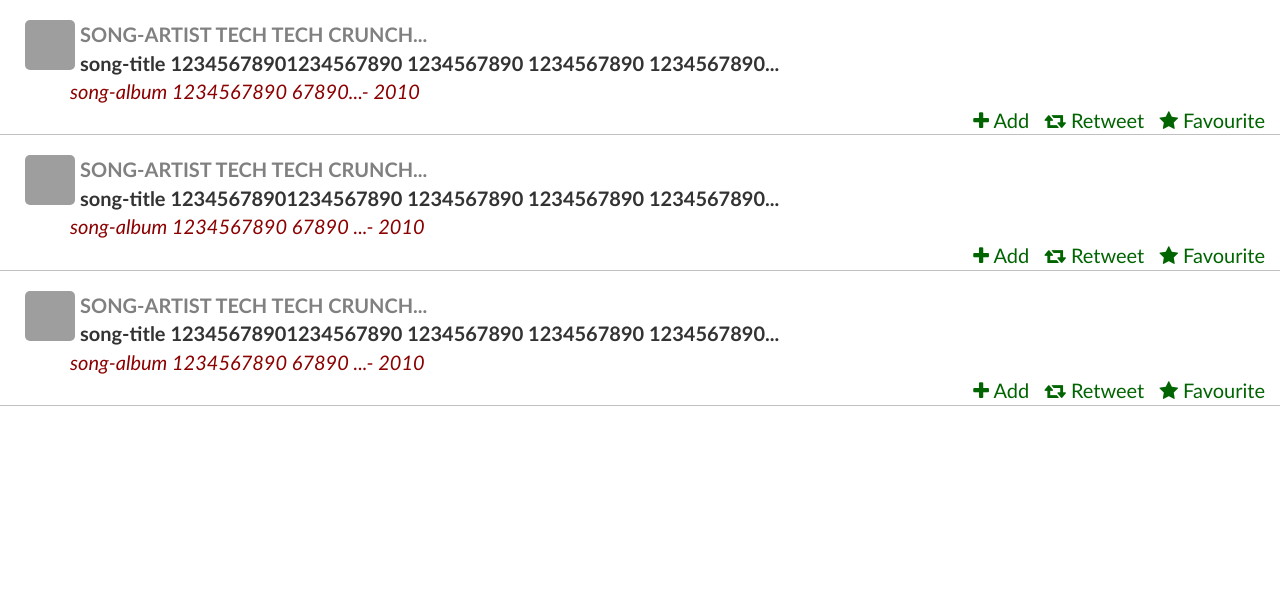
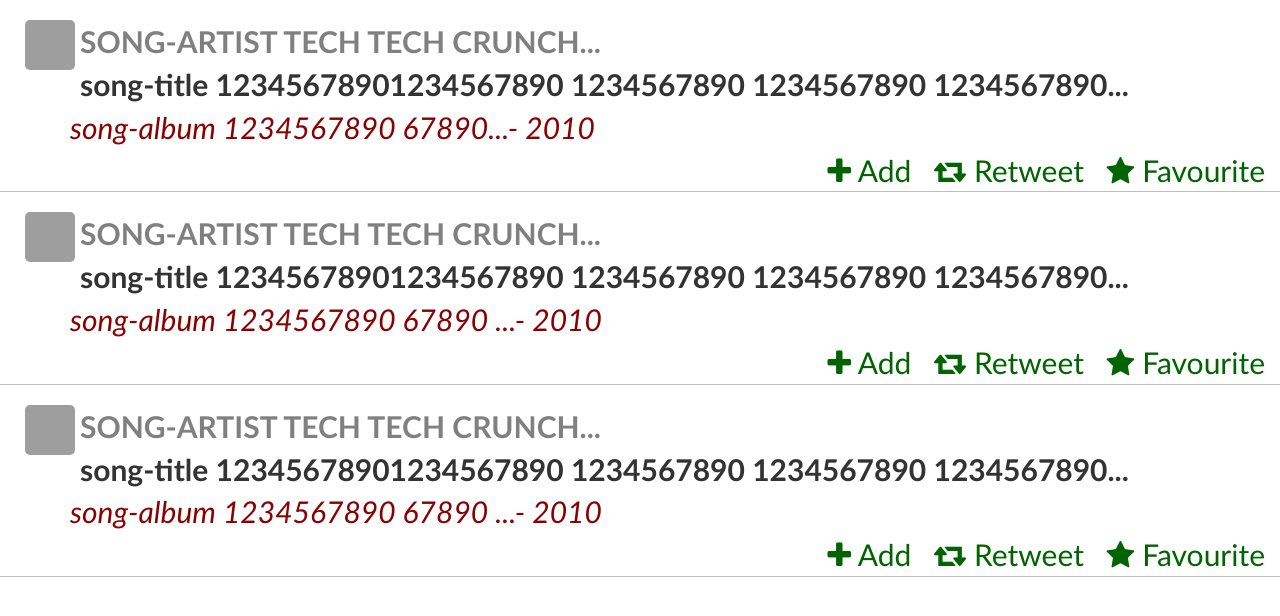
Before and after one commit to psibal/tweet, a PHP site: page /list.html in a window 1280 px wide. Shown: the top 616 px of the page. Run offline with PHP 8.4, Linux system fonts and the light colour scheme; some libraries are stand-ins or nearby versions; grey boxes are pictures that could not be loaded.

Commit message:
second commit

```diff
--- a/css/list.css
+++ b/css/list.css
@@ -1,7 +1,7 @@
 body{
   margin-top: 10px;
   font-family:calibri,sans-serif;
-  font-size:2em;
+  font-size:3em;
 }
 
 .container {
```
